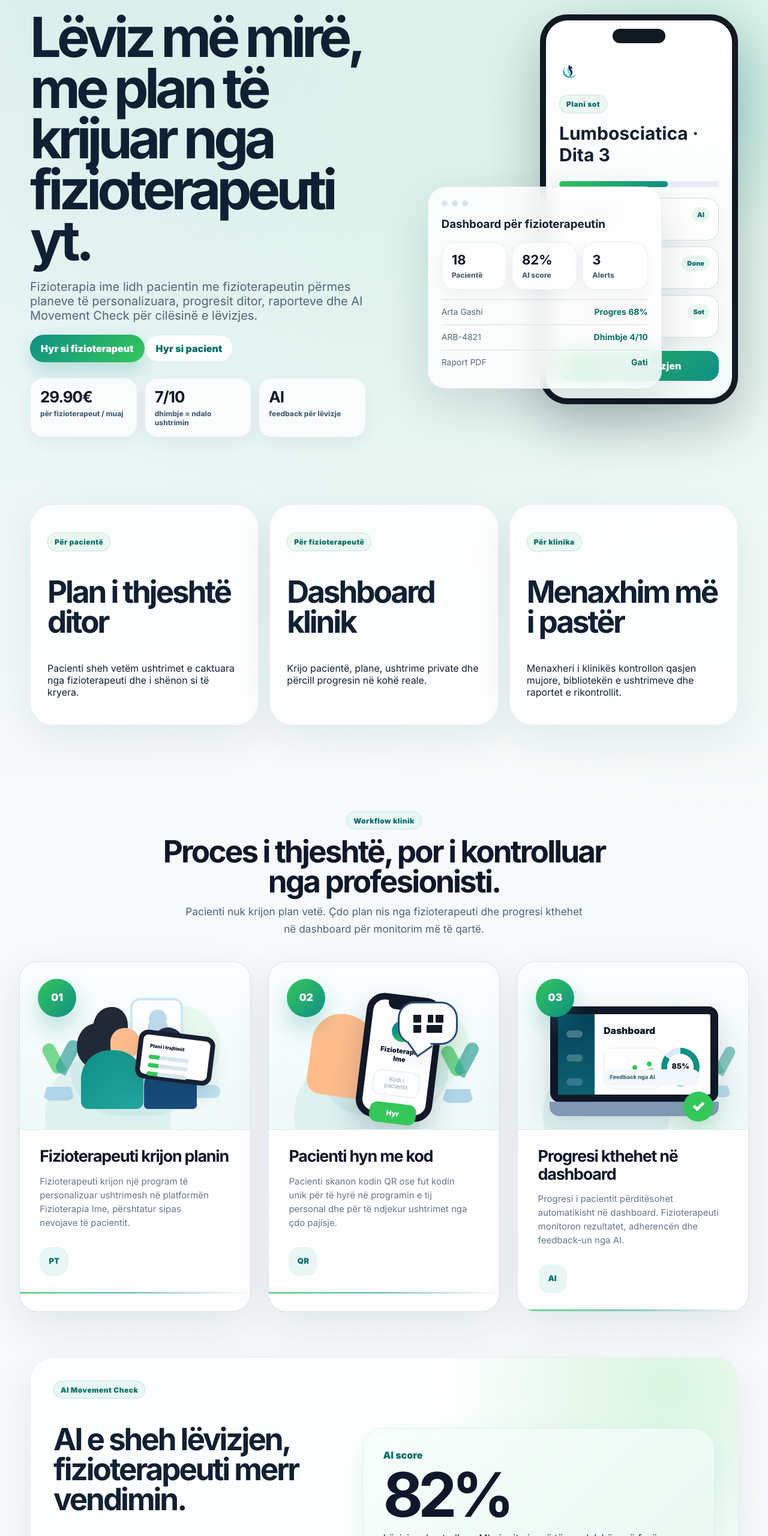
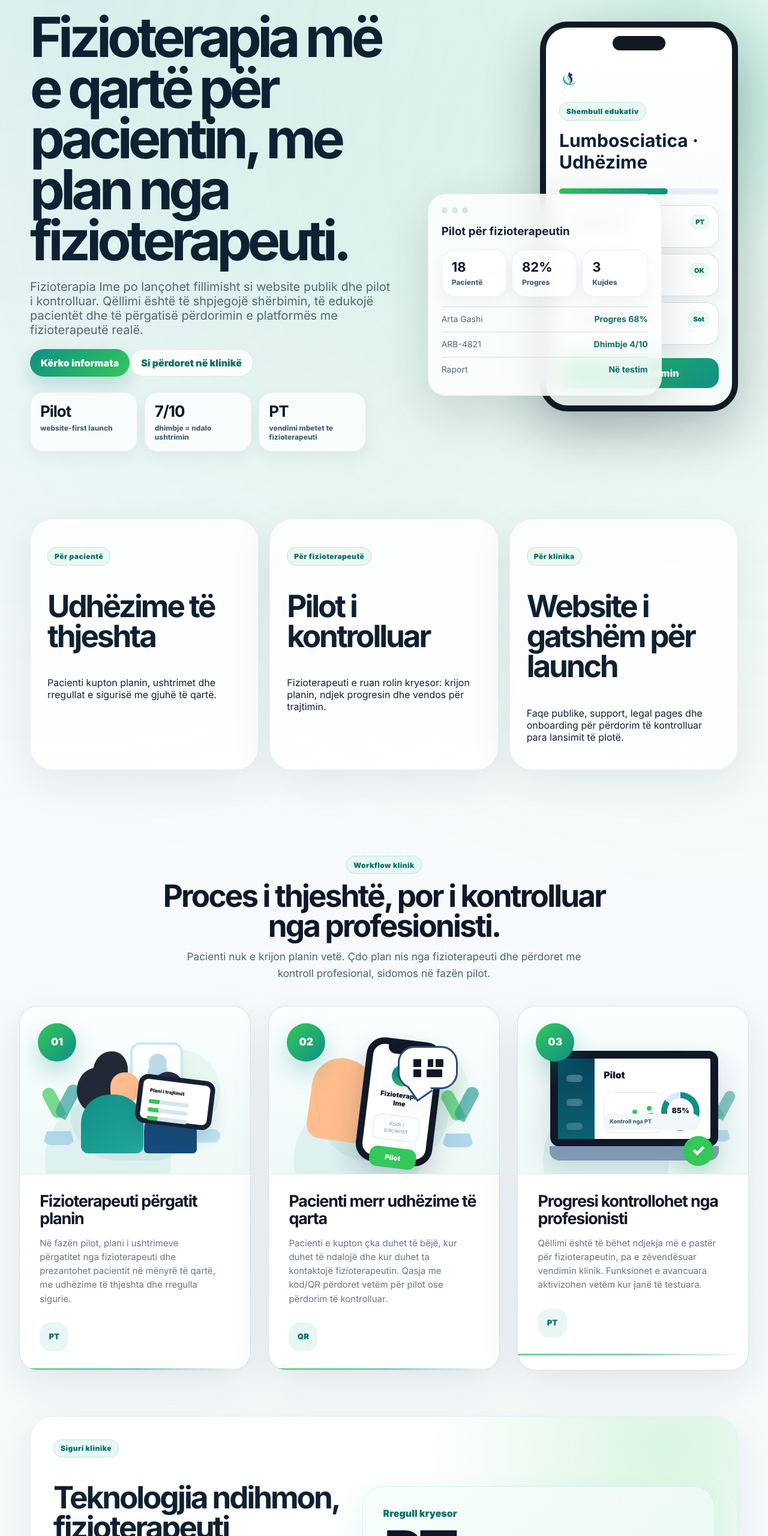
Before and after one commit to diellzarabushaj-source/FIZIOTERAPIA-IME, a Next.js app: page / in a window 1280 px wide. Shown: the part 239-2800 px from the top of the page at 60% size. Built offline with nearby package versions, Linux system fonts and the light colour scheme; no server answers.

Commit message:
Clarify website-first public launch copy

```diff
--- a/app/page.tsx
+++ b/app/page.tsx
@@ -4,37 +4,37 @@ import { BrandMark } from "@/components/BrandMark";
 const workflow = [
   {
     step: "01",
-    title: "Fizioterapeuti krijon planin",
-    text: "Fizioterapeuti krijon një program të personalizuar ushtrimesh në platformën Fizioterapia Ime, përshtatur sipas nevojave të pacientit.",
+    title: "Fizioterapeuti përgatit planin",
+    text: "Në fazën pilot, plani i ushtrimeve përgatitet nga fizioterapeuti dhe prezantohet pacientit në mënyrë të qartë, me udhëzime të thjeshta dhe rregulla sigurie.",
     visual: "plan",
     icon: "PT",
   },
   {
     step: "02",
-    title: "Pacienti hyn me kod",
-    text: "Pacienti skanon kodin QR ose fut kodin unik për të hyrë në programin e tij personal dhe për të ndjekur ushtrimet nga çdo pajisje.",
+    title: "Pacienti merr udhëzime të qarta",
+    text: "Pacienti e kupton çka duhet të bëjë, kur duhet të ndalojë dhe kur duhet ta kontaktojë fizioterapeutin. Qasja me kod/QR përdoret vetëm për pilot ose përdorim të kontrolluar.",
     visual: "code",
     icon: "QR",
   },
   {
     step: "03",
-    title: "Progresi kthehet në dashboard",
-    text: "Progresi i pacientit përditësohet automatikisht në dashboard. Fizioterapeuti monitoron rezultatet, adherencën dhe feedback-un nga AI.",
+    title: "Progresi kontrollohet nga profesionisti",
+    text: "Qëllimi është të bëhet ndjekja më e pastër për fizioterapeutin, pa e zëvendësuar vendimin klinik. Funksionet e avancuara aktivizohen vetëm kur janë të testuara.",
     visual: "dashboard",
-    icon: "AI",
+    icon: "PT",
   },
 ];
 
 const features = [
-  ["Për pacientë", "Plan i thjeshtë ditor", "Pacienti sheh vetëm ushtrimet e caktuara nga fizioterapeuti dhe i shënon si të kryera."],
-  ["Për fizioterapeutë", "Dashboard klinik", "Krijo pacientë, plane, ushtrime private dhe përcill progresin në kohë reale."],
-  ["Për klinika", "Menaxhim më i pastër", "Menaxheri i klinikës kontrollon qasjen mujore, bibliotekën e ushtrimeve dhe raportet e rikontrollit."],
+  ["Për pacientë", "Udhëzime të thjeshta", "Pacienti kupton planin, ushtrimet dhe rregullat e sigurisë me gjuhë të qartë."],
+  ["Për fizioterapeutë", "Pilot i kontrolluar", "Fizioterapeuti e ruan rolin kryesor: krijon planin, ndjek progresin dhe vendos për trajtimin."],
+  ["Për klinika", "Website i gatshëm për launch", "Faqe publike, support, legal pages dhe onboarding për përdorim të kontrolluar para lansimit të plotë."],
 ];
 
 const stats = [
-  ["29.90€", "për fizioterapeut / muaj"],
+  ["Pilot", "website-first launch"],
   ["7/10", "dhimbje = ndalo ushtrimin"],
-  ["AI", "feedback për lëvizje"],
+  ["PT", "vendimi mbetet te fizioterapeuti"],
 ];
 
 export default function HomePage() {
@@ -44,8 +44,8 @@ export default function HomePage() {
         <BrandMark />
         <div className="nav-actions">
           <a href="#how">Si funksionon</a>
-          <a href="#ai">AI</a>
-          <a href="#pricing">Çmimi</a>
+          <a href="#safety">Siguria</a>
+          <a href="#pilot">Pilot</a>
           <a href="/faq">FAQ</a>
           <AuthControls />
         </div>
@@ -53,15 +53,15 @@ export default function HomePage() {
 
       <section className="landing-hero">
         <div className="landing-hero-copy">
-          <span className="badge">Platformë moderne për fizioterapi digjitale</span>
-          <h1>Lëviz më mirë, me plan të krijuar nga fizioterapeuti yt.</h1>
+          <span className="badge">Website zyrtar për fizioterapi digjitale</span>
+          <h1>Fizioterapia më e qartë për pacientin, me plan nga fizioterapeuti.</h1>
           <p>
-            Fizioterapia ime lidh pacientin me fizioterapeutin përmes planeve të personalizuara,
-            progresit ditor, raporteve dhe AI Movement Check për cilësinë e lëvizjes.
+            Fizioterapia Ime po lançohet fillimisht si website publik dhe pilot i kontrolluar.
+            Qëllimi është të shpjegojë shërbimin, të edukojë pacientët dhe të përgatisë përdorimin e platformës me fizioterapeutë realë.
           </p>
           <div className="portal-actions">
-            <a className="button" href="/physiotherapist-portal">Hyr si fizioterapeut</a>
-            <a className="button secondary" href="/patient-portal">Hyr si pacient</a>
+            <a className="button" href="/support">Kërko informata</a>
+            <a className="button secondary" href="/clinic-use">Si përdoret në klinikë</a>
           </div>
           <div className="landing-proof">
             {stats.map(([value, label]) => (
@@ -73,16 +73,16 @@ export default function HomePage() {
           </div>
         </div>
 
-        <div className="landing-showcase" aria-label="Fizioterapia ime product preview">
+        <div className="landing-showcase" aria-label="Fizioterapia Ime website and pilot preview">
           <div className="showcase-phone">
             <div className="phone-notch" />
             <div className="phone-app-logo"><BrandMark compact /></div>
-            <span className="mini-badge">Plani sot</span>
-            <h2>Lumbosciatica · Dita 3</h2>
+            <span className="mini-badge">Shembull edukativ</span>
+            <h2>Lumbosciatica · Udhëzime</h2>
             <div className="progress-line"><span style={{ width: "68%" }} /></div>
             {[
-              ["Glute bridge", "3 sete × 12", "AI"],
-              ["Cat cow", "2 sete × 10", "Done"],
+              ["Glute bridge", "3 sete × 12", "PT"],
+              ["Cat cow", "2 sete × 10", "OK"],
               ["Piriformis stretch", "3 × 30 sek", "Sot"],
             ].map(([name, dose, status]) => (
               <div className="phone-exercise" key={name}>
@@ -93,7 +93,7 @@ export default function HomePage() {
                 <em>{status}</em>
               </div>
             ))}
-            <button className="phone-cta">Kontrollo lëvizjen</button>
+            <button className="phone-cta">Shiko udhëzimin</button>
           </div>
 
           <div className="dashboard-preview-card">
@@ -102,15 +102,15 @@ export default function HomePage() {
               <span />
               <span />
             </div>
-            <h3>Dashboard për fizioterapeutin</h3>
+            <h3>Pilot për fizioterapeutin</h3>
             <div className="preview-kpis">
               <div><b>18</b><small>Pacientë</small></div>
-              <div><b>82%</b><small>AI score</small></div>
-              <div><b>3</b><small>Alerts</small></div>
+              <div><b>82%</b><small>Progres</small></div>
+              <div><b>3</b><small>Kujdes</small></div>
             </div>
             <div className="preview-row"><span>Arta Gashi</span><b>Progres 68%</b></div>
             <div className="preview-row"><span>ARB-4821</span><b>Dhimbje 4/10</b></div>
-            <div className="preview-row"><span>Raport PDF</span><b>Gati</b></div>
+            <div className="preview-row"><span>Raport</span><b>Në testim</b></div>
           </div>
         </div>
       </section>
@@ -130,7 +130,7 @@ export default function HomePage() {
           <span className="badge">Workflow klinik</span>
           <h2>Proces i thjeshtë, por i kontrolluar nga profesionisti.</h2>
           <p>
-            Pacienti nuk krijon plan vetë. Çdo plan nis nga fizioterapeuti dhe progresi kthehet në dashboard për monitorim më të qartë.
+            Pacienti nuk e krijon planin vetë. Çdo plan nis nga fizioterapeuti dhe përdoret me kontroll profesional, sidomos në fazën pilot.
           </p>
         </div>
         <div className="premium-workflow-grid premium-workflow-visual-grid">
@@ -152,46 +152,46 @@ export default function HomePage() {
         </div>
       </section>
 
-      <section className="landing-section ai-section" id="ai">
+      <section className="landing-section ai-section" id="safety">
         <div className="ai-copy">
-          <span className="badge">AI Movement Check</span>
-          <h2>AI e sheh lëvizjen, fizioterapeuti merr vendimin.</h2>
+          <span className="badge">Siguri klinike</span>
+          <h2>Teknologjia ndihmon, fizioterapeuti vendos.</h2>
           <p>
-            Kamera përdoret për feedback bazik mbi stabilitetin, ritmin dhe kontrollin e lëvizjes.
-            Nuk jep diagnozë, nuk cakton terapi dhe nuk e zëvendëson fizioterapeutin.
+            Fizioterapia Ime nuk jep diagnozë, nuk cakton terapi dhe nuk zëvendëson fizioterapeutin.
+            Çdo udhëzim klinik duhet të kalojë përmes profesionistit përgjegjës.
           </p>
           <div className="safety-pill">Dhimbje 7/10 ose më shumë = ndalo ushtrimin dhe kontakto fizioterapeutin.</div>
         </div>
         <div className="ai-score-card">
-          <span>AI score</span>
-          <strong>82%</strong>
-          <p>Lëvizje e kontrolluar. Mbaje ritmin më të ngadalshëm në fazën e kthimit.</p>
+          <span>Rregull kryesor</span>
+          <strong>PT</strong>
+          <p>Vendimi klinik, ndryshimi i planit dhe kontrolli i pacientit mbeten gjithmonë te fizioterapeuti.</p>
         </div>
       </section>
 
-      <section className="landing-section pricing-section" id="pricing">
+      <section className="landing-section pricing-section" id="pilot">
         <div>
-          <span className="badge">Çmimi për MVP</span>
-          <h2>Qasje për fizioterapeutë me 29.90 EUR / muaj.</h2>
+          <span className="badge">Faza pilot</span>
+          <h2>Website live tani. Platforma operative përdoret vetëm me qasje të kontrolluar.</h2>
           <p>
-            Për versionin e parë pagesa është manuale/local-bank. Qasja mujore aktivizohet nga paneli i brendshëm i platformës.
+            Për versionin e parë, qasja për fizioterapeutë menaxhohet manualisht. Funksionet e brendshme testohen me klinika/përdorues të zgjedhur para lansimit të plotë.
           </p>
         </div>
         <div className="price-card">
-          <span>Fizioterapeut Monthly</span>
+          <span>Pilot për fizioterapeutë</span>
           <strong>29.90€</strong>
-          <small>EUR / muaj</small>
-          <a className="button" href="/physiotherapist-portal">Fillo tani</a>
+          <small>EUR / muaj pas aktivizimit</small>
+          <a className="button" href="/support">Apliko për pilot</a>
         </div>
       </section>
 
       <section className="landing-section final-cta">
         <BrandMark compact />
-        <h2>Një app më i qartë për pacientin. Një dashboard më i fortë për fizioterapeutin.</h2>
+        <h2>Një website më i qartë sot. Një platformë më e fortë për fizioterapi nesër.</h2>
         <div className="portal-actions">
-          <a className="button" href="/patient-portal">Hyr si pacient</a>
-          <a className="button secondary" href="/physiotherapist-portal">Hyr si fizioterapeut</a>
+          <a className="button" href="/support">Kontakto ekipin</a>
           <a className="button secondary" href="/faq">Lexo FAQ</a>
+          <a className="button secondary" href="/clinic-use">Përdorimi në klinikë</a>
         </div>
       </section>
     </main>
@@ -224,8 +224,8 @@ function WorkflowVisual({ visual }: { visual: string }) {
           <b className="mini-logo" />
           <strong>Fizioterapia Ime</strong>
           <i>Kodi i pacientit</i>
-          <em>Hyr</em>
-          <small>e hap planin personal</small>
+          <em>Pilot</em>
+          <small>qasje e kontrolluar</small>
         </span>
         <span className="scene-qr-bubble"><i /><i /><i /><i /><i /></span>
         <span className="scene-plant right" />
@@ -239,10 +239,10 @@ function WorkflowVisual({ visual }: { visual: string }) {
       <span className="scene-orb two" />
       <span className="scene-laptop">
         <i className="side" />
-        <strong>Dashboard</strong>
+        <strong>Pilot</strong>
         <b className="chart"><i /><i /><i /></b>
         <b className="ring">85%</b>
-        <em>Feedback nga AI</em>
+        <em>Kontroll nga PT</em>
       </span>
       <span className="scene-check">✓</span>
       <span className="scene-plant right" />
```
